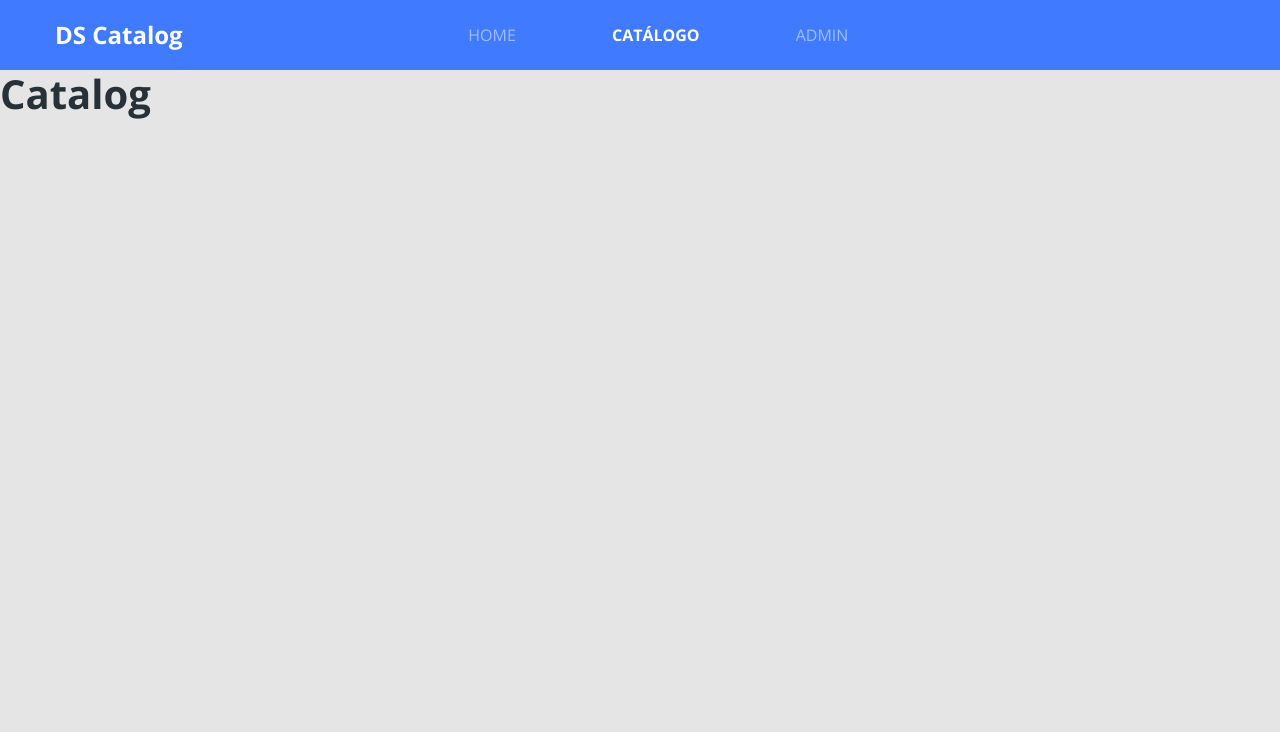
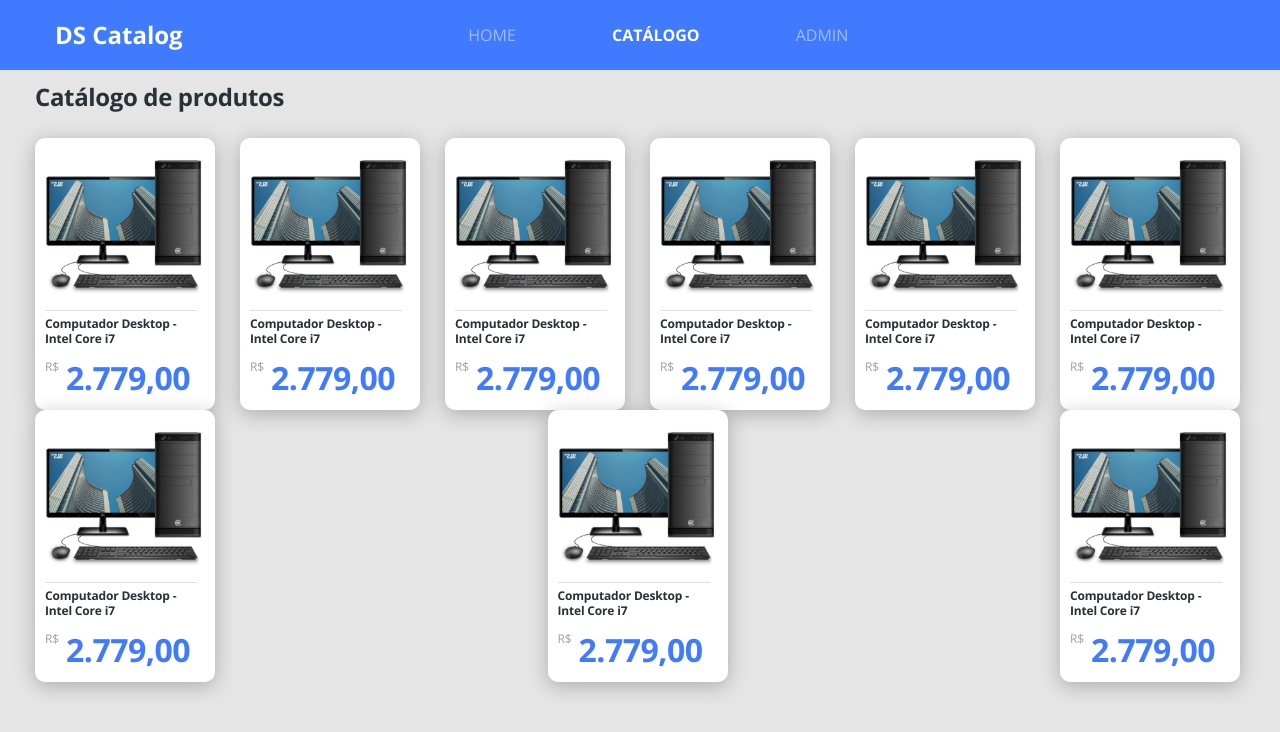
Before and after one commit to JoelMaciel/dscatalog-bootcamp-devsuperior, a React (Create React App) app in the folder front-web/: page /catalog in a window 1280 px wide. Shown: the top 732 px of the page. Built offline with nearby package versions, Linux system fonts and the light colour scheme.

Commit message:
Component Card

```diff
--- a/front-web/src/app.scss
+++ b/front-web/src/app.scss
@@ -27,3 +27,15 @@
     color: unset;
   }
 }
+.border-radius-10 {
+  border-radius: 10px;
+}
+
+.border-radius-20 {
+  border-radius:20px;
+}
+
+.card-base {
+  background: #FFFFFF;
+  box-shadow: 0px 4px 20px rgba(0, 0, 0, 0.25);
+}
--- /dev/null
+++ b/front-web/src/pages/Catalog/components/ProductCard/index.tsx
@@ -0,0 +1,21 @@
+import React from 'react'
+import {ReactComponent as ProductImage} from '../../../../core/assets/images/product.svg'
+import './styles.scss'
+
+const ProductCard = ()=>(
+<div className="card-base border-radius-10 product-card">
+    <ProductImage />
+    <div className="product-info">
+        <h6 className="product-name">
+        Computador Desktop - Intel Core i7
+        </h6>
+        <div className="product-price-container">
+            <span className="product-currency">R$</span>
+            <h3 className="product-price">2.779,00 </h3>
+        </div>
+
+    </div>
+</div>
+
+);
+export default ProductCard;
--- /dev/null
+++ b/front-web/src/pages/Catalog/components/ProductCard/styles.scss
@@ -0,0 +1,38 @@
+.product-card {
+    width: 180px;
+    padding: 8px 18px 10px 10px;
+    text-align: center;
+}
+
+.product-info {
+    border-top: 1px solid #E1E1E1;
+    text-align: left;
+    padding-top: 5px;
+    margin-top: 6px;
+}
+
+.product-name {
+    font-size: 12px;
+    line-height: 15px;
+    letter-spacing: -0.015em;
+}
+
+.product-price-container {
+    margin-top: 10px;
+    display: flex;
+}
+
+.product-price {
+    font-size: 32px;
+    line-height: 44px;
+    letter-spacing: -0.015em;
+    color: #407BFF;
+    margin-left: 7px;
+}
+
+.product-currency {
+    font-size: 12px;
+    line-height: 22px;
+    letter-spacing: -0.015em;
+    color: #9E9E9E;
+}
--- a/front-web/src/pages/Catalog/index.tsx
+++ b/front-web/src/pages/Catalog/index.tsx
@@ -1,8 +1,23 @@
 import React from  'react';
+import ProductCard from './components/ProductCard';
+import './styles.scss'
 
 const Catalog = () => (
-    <div>
-        <h1>Catalog</h1>
+    <div className="catalog-container">
+        <h1 className="catalog-title">
+            Catálogo de produtos
+            </h1>
+            <div className="catalog-products">
+                <ProductCard/>
+                <ProductCard/>
+                <ProductCard/>
+                <ProductCard/>
+                <ProductCard/>
+                <ProductCard/>
+                <ProductCard/>
+                <ProductCard/>
+                <ProductCard/>
+            </div>
     </div>
 );
 
--- /dev/null
+++ b/front-web/src/pages/Catalog/styles.scss
@@ -0,0 +1,19 @@
+.catalog-container{
+    margin-top: 10px;
+    padding-left: 35px;
+    padding-right: 40px;
+}
+.catalog-title{
+
+font-size: 24px;
+line-height: 33px;
+letter-spacing: -0.015em;
+
+}
+
+.catalog-products{
+    margin-top: 25px;
+    display: flex;
+    flex-wrap: wrap;
+    justify-content: space-between;
+}
--- a/front-web/src/pages/Home/index.tsx
+++ b/front-web/src/pages/Home/index.tsx
@@ -6,7 +6,7 @@
 
 const home = () => (
     <div className="home-container">
-        <div className="row home-content">
+        <div className="row home-content card-base border-radius-20">
          <div className="col-6 ">
             <h1 className="text-title">
                 Conheça o melhor <br/> catalogo de produtos
--- a/front-web/src/pages/Home/style.scss
+++ b/front-web/src/pages/Home/style.scss
@@ -5,9 +5,8 @@
 }
 
 .home-content {
-    background-color: #FFF;
-    box-shadow: 0px 4px 20px rgba(0,0,0,0.25);
-    border-radius: 20px;
+
+
     padding-top: 155px;
     padding-left: 80px;
     padding-bottom: 150px;
```
Also changed, not shown: front-web/src/core/assets/images/product.svg (added), 1 other file (tests, documents, lock files or other folders).
